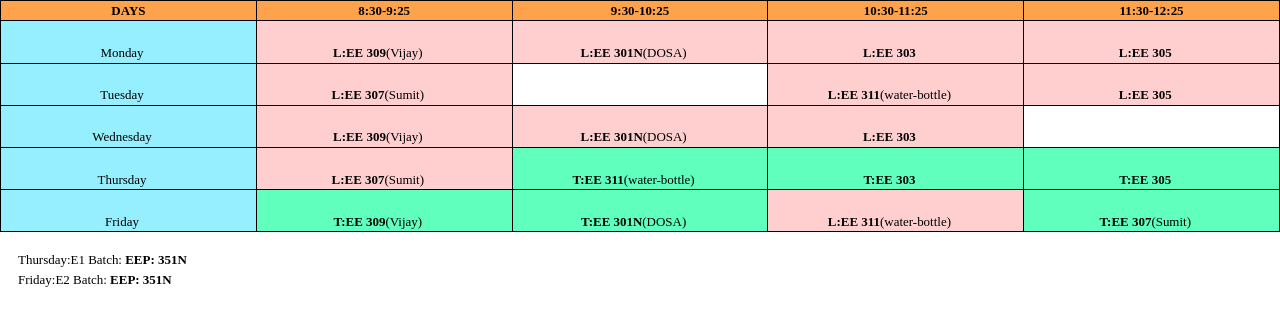
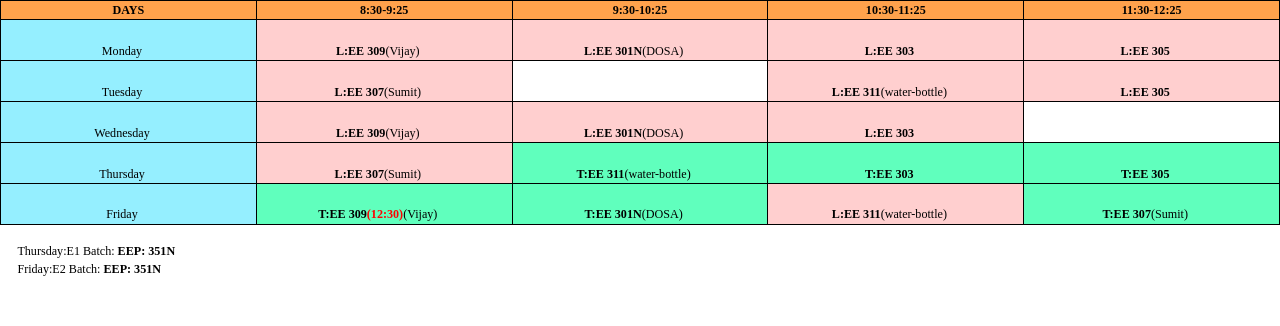
Before and after one commit to Shuffled720/2023-24-TT, a Next.js app: page / in a window 1280 px wide. Shown: the top 326 px of the page. Built offline with nearby package versions, Linux system fonts and the light colour scheme; a web font is replaced by a local one.

Commit message:
fixed new changed times

```diff
--- a/app/globals.css
+++ b/app/globals.css
@@ -5,7 +5,7 @@
   margin: 0;
   box-sizing: border-box;
   font-family: caudex;
-  font-size: 0.9rem;
+  font-size: 0.87rem;
   overflow: hidden;
 }
 
@@ -40,3 +40,8 @@ th {
 .tut {
   background-color: #60ffbd;
 }
+
+.exception {
+  color: red;
+  font-weight: 900;
+}
--- a/app/page.js
+++ b/app/page.js
@@ -44,7 +44,7 @@ export default function Home() {
           </tr>
           <tr>
             <td class='days-col'>Friday</td>
-            <td class="tut"><span class='font-bold'>T:EE 309</span>(Vijay)</td>
+            <td class="tut"><span class='font-bold'>T:EE 309<span class='exception'>(12:30)</span></span>(Vijay)</td>
             <td class="tut"><span class='font-bold'>T:EE 301N</span>(DOSA)</td>
             <td class='lecture'><span class='font-bold'>L:EE 311</span>(water-bottle)</td>
             <td class="tut"><span class='font-bold'>T:EE 307</span>(Sumit)</td>
```
